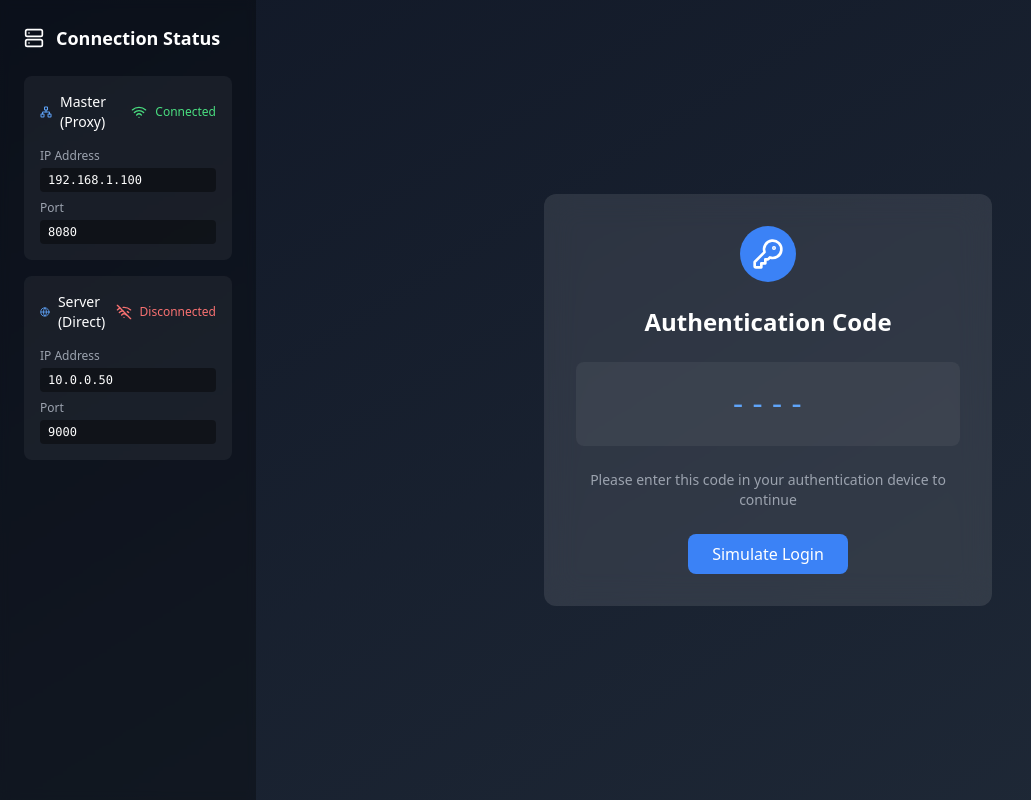
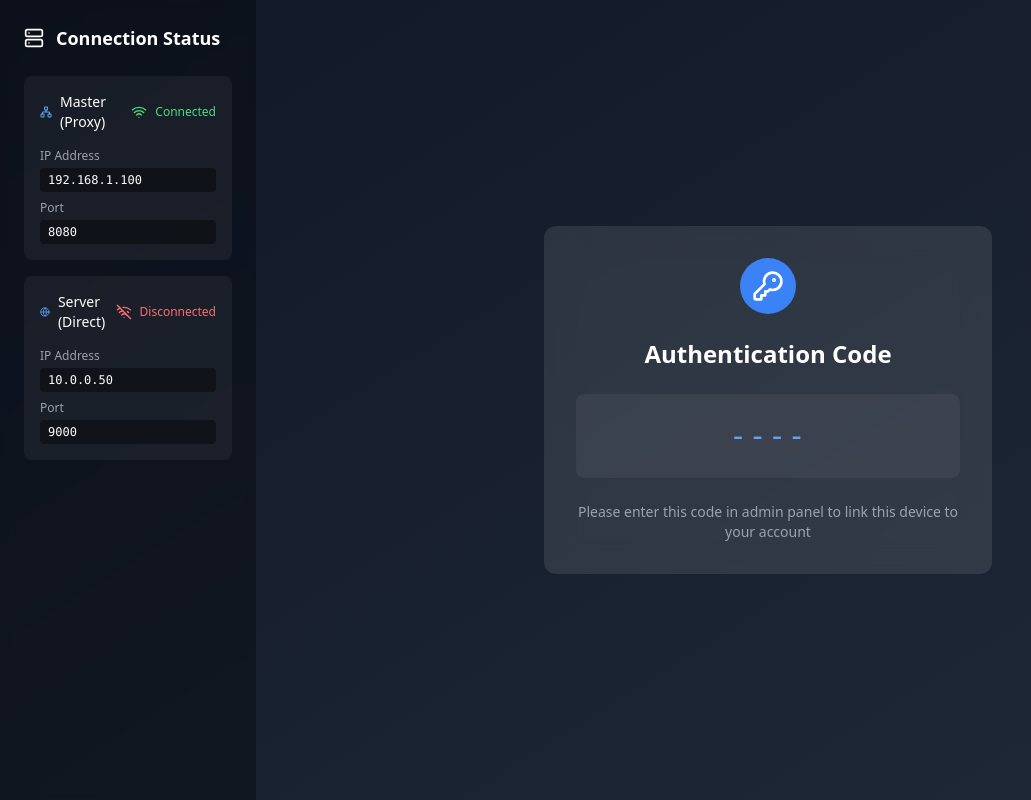
Before and after one commit to nchopyk/swarm-sign-react-player, a React (Vite) app: page /login in a window 1280 px wide. Shown: the whole page, without its empty margins (0-1031 px from the left). Built offline with nearby package versions, Linux system fonts and the light colour scheme.

Commit message:
Removed "Simulate Login" button

```diff
--- a/src/pages/LoginPage.tsx
+++ b/src/pages/LoginPage.tsx
@@ -1,5 +1,5 @@
 import { KeyRound } from 'lucide-react';
-import { useAuth } from '../hooks/useAuth';
+// import { useAuth } from '../hooks/useAuth';
 import { useLocation } from 'react-router-dom';
 
 interface LocationState {
@@ -7,7 +7,7 @@ interface LocationState {
 }
 
 export default function LoginPage() {
-  const { login } = useAuth();
+  // const { login } = useAuth();
   const location = useLocation();
   const { code = '----' } = (location.state as LocationState) || {};
 
@@ -29,15 +29,15 @@ export default function LoginPage() {
             </div>
 
             <p className="text-gray-400 text-center text-sm">
-              Please enter this code in your authentication device to continue
+              Please enter this code in admin panel to link this device to your account
             </p>
 
-            <button
-              onClick={() => login()}
-              className="mt-4 px-6 py-2 bg-blue-500 text-white rounded-lg hover:bg-blue-600 transition"
-            >
-              Simulate Login
-            </button>
+            {/*<button*/}
+            {/*  onClick={() => login()}*/}
+            {/*  className="mt-4 px-6 py-2 bg-blue-500 text-white rounded-lg hover:bg-blue-600 transition"*/}
+            {/*>*/}
+            {/*  Simulate Login*/}
+            {/*</button>*/}
           </div>
         </div>
       </div>
```
